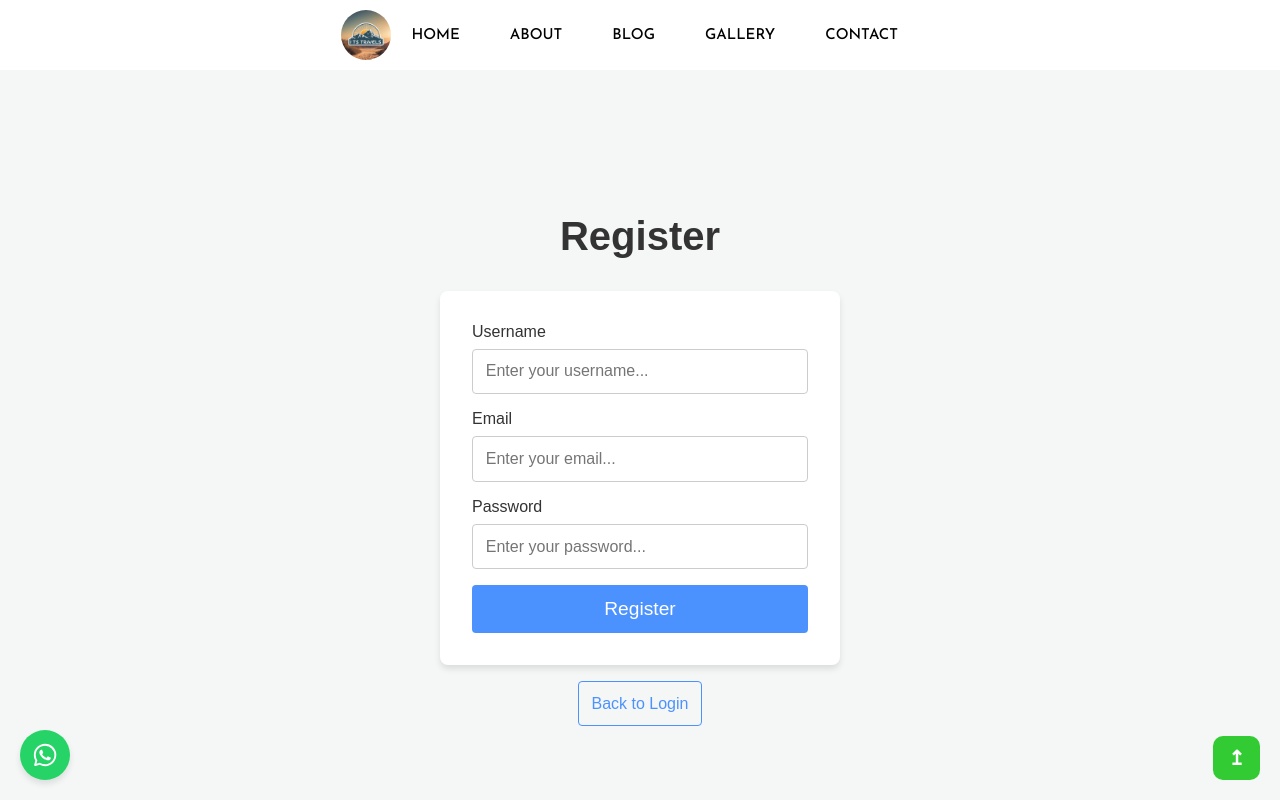
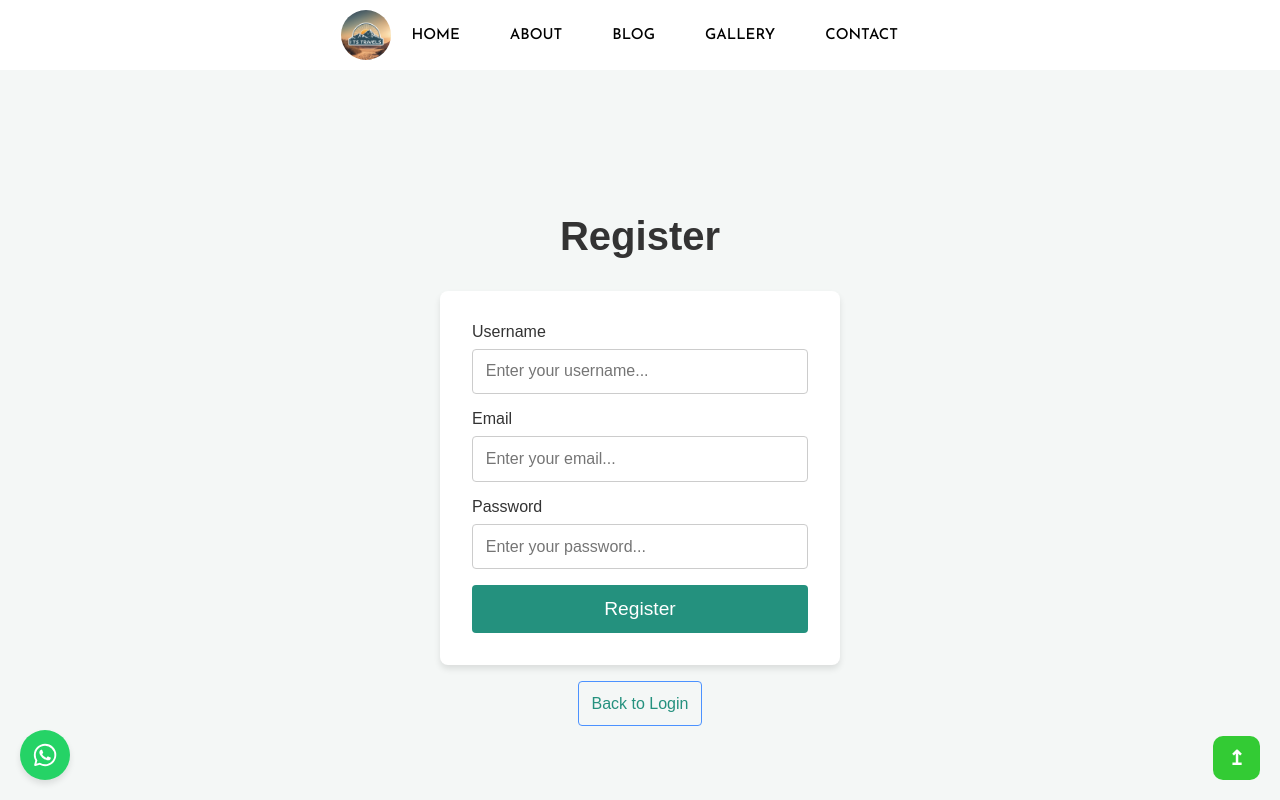
Before and after one commit to BlessingLuphahla/blog-app-ui, a React (Create React App) app: page /register in a window 1280 px wide. Shown: the top 800 px of the page. Built offline with nearby package versions, Linux system fonts and the light colour scheme.

Commit message:
Update register.css
change of button colors

```diff
--- a/src/pages/register/register.css
+++ b/src/pages/register/register.css
@@ -50,7 +50,7 @@
 
   .registerButton {
     padding: 0.8rem;
-    background-color: #4c92ff;
+    background-color: #24917e;
     color: #fff;
     border: none;
     border-radius: 4px;
@@ -67,7 +67,7 @@
     margin-top: 1rem;
     padding: 0.8rem;
     background-color: transparent;
-    color: #4c92ff;
+    color: #24917e;
     border: 1px solid #4c92ff;
     border-radius: 4px;
     font-size: 1rem;
```
